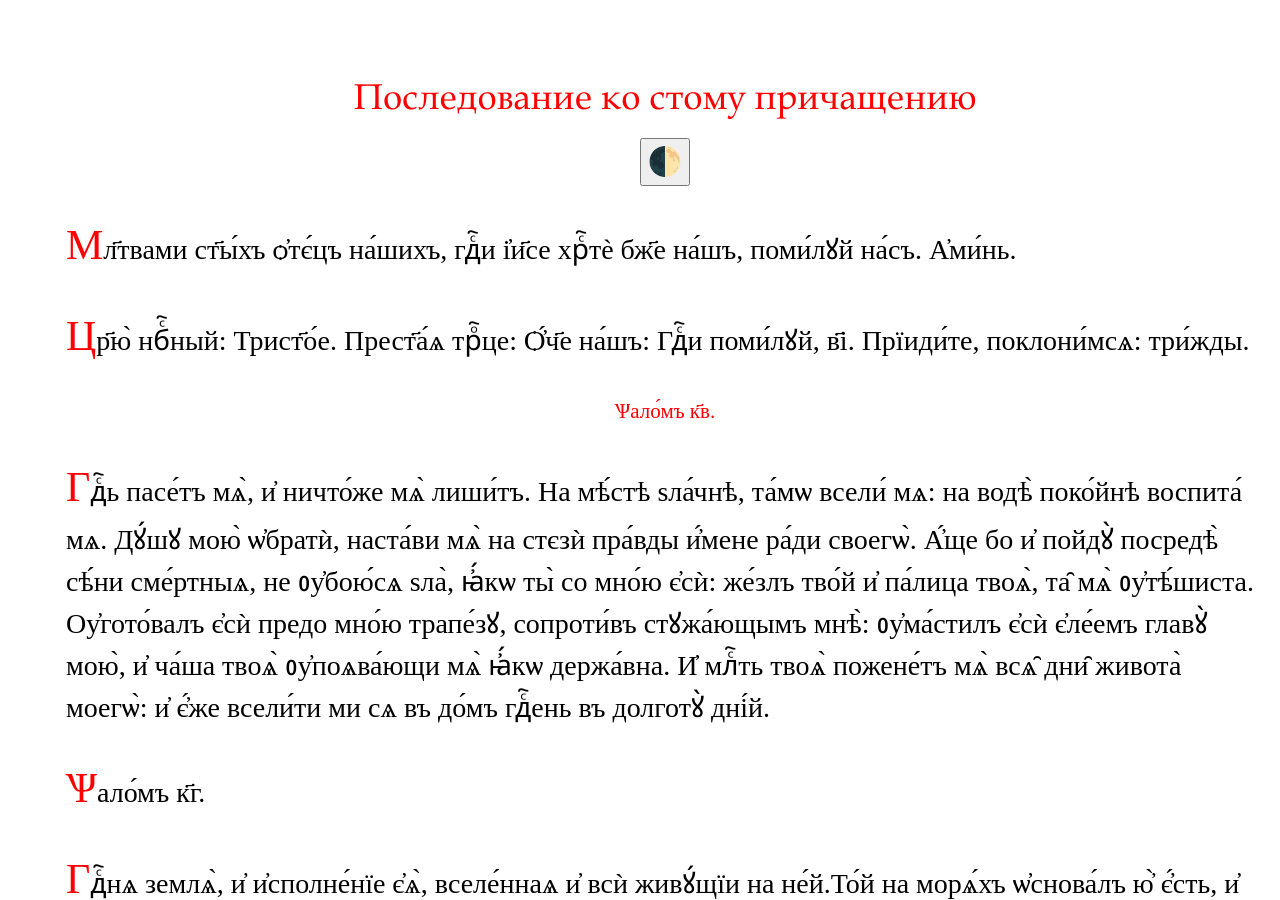
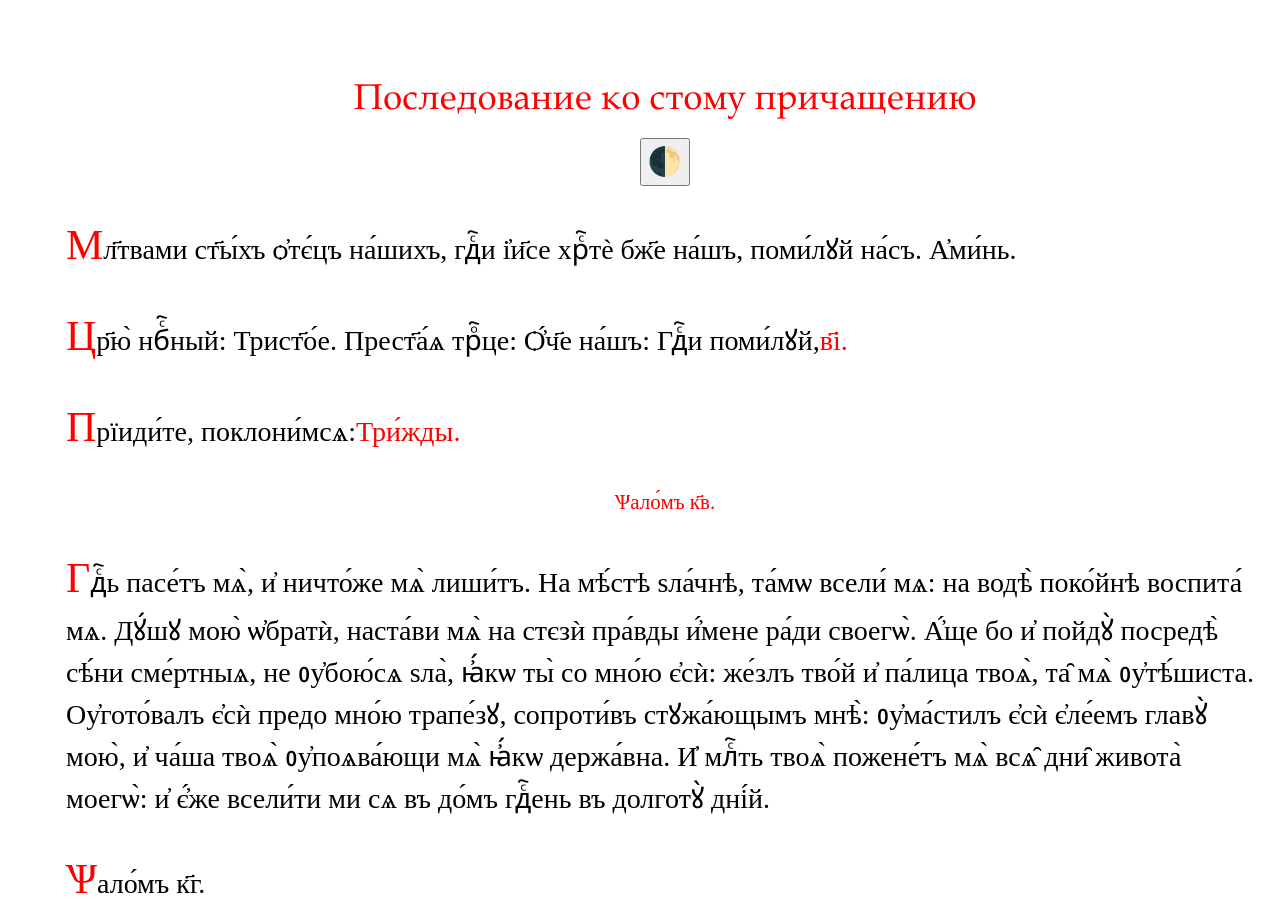
Before and after one commit to markjville/markjville.github.io, a Jekyll site: the page docs/последование-ко-причастию.html, which Jekyll copies as it is, in a window 1280 px wide and 900 px high. Built offline with Jekyll 4.4.1, drawn with Linux system fonts in a browser that asks for light colours; some web fonts are replaced; comment, search, counter and statistics services are not loaded.

Commit message:
Update последование-ко-причастию.html

```diff
--- a/docs/последование-ко-причастию.html
+++ b/docs/последование-ко-причастию.html
@@ -37,7 +37,8 @@ p::first-letter {
 <p>Мл҃твами ст҃ы́хъ ѻ҆тє́цъ на́шихъ, гдⷭ҇и і҆и҃се хрⷭ҇тѐ бж҃е на́шъ,
 поми́лꙋй на́съ. А҆ми́нь.</p>
       <p>Цр҃ю̀ нбⷭ҇ный: Трист҃о́е. Прест҃а́ѧ трⷪ҇це: Ѻ҆́ч҃е
-на́шъ: Гдⷭ҇и поми́лꙋй, в҃і. Прїиди́те, поклони́мсѧ: три́жды.
+на́шъ: Гдⷭ҇и поми́лꙋй,<span style="color: red;">в҃і.</p>
+<p>Прїиди́те, поклони́мсѧ:<span style="color: red;">Три́жды.</p>
       </p>
 <div style="text-align:center;color:red;font-size:75%">Ѱало́мъ к҃в.</div>
 <p>Гдⷭ҇ь пасе́тъ мѧ̀, и҆ ничто́же мѧ̀ лиши́тъ. На мѣ́стѣ ѕла́чнѣ,
```
